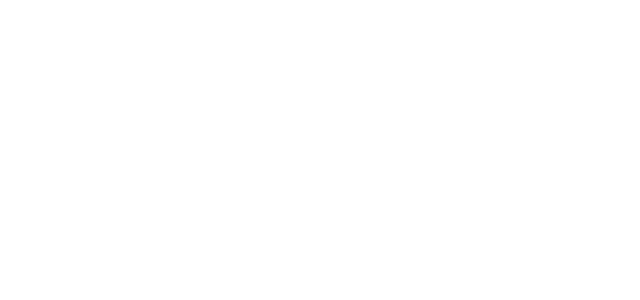
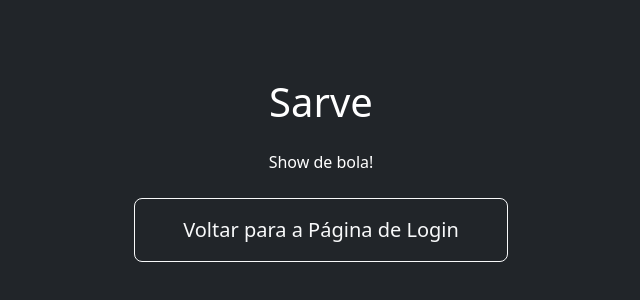
Before and after one commit to lfreires/frontend-eng-software, a React (Vite) app: page /feedback in a window 1280 px wide. Before the commit this address had no page. Shown: the part 230-530 px from the top of the page, without its empty margins (319-959 px from the left). Built offline with nearby package versions, Linux system fonts and the light colour scheme.

Commit message:
componente de feedback e gerenciamento de mentoria

```diff
--- a/src/App.jsx
+++ b/src/App.jsx
@@ -10,6 +10,8 @@
 import Login from './components/Login';
 import LoginPage from './components/LoginPage';
 import ScheduleMentoring from './components/ScheduleMentoring';
+import Feedback from './components/Feedback';
+import MentoringManagement from './components/MentoringManagement';
 import ProtectedRoute from './components/ProtectedRoute';
 import { AuthProvider } from './AuthContext';
 import Unauthorized from './components/Unauthorized';
@@ -28,6 +30,8 @@
           <Route path='/login' element={<Login />} />
           <Route path='/login-page' element={<LoginPage />} />
           <Route path="/unauthorized" element={<Unauthorized />} />
+          <Route path="/mentoring-management" element={<MentoringManagement />} />
+          <Route path="/feedback" element={<Feedback />} />
           <Route
             path='/schedule-mentoring'
             element={
--- /dev/null
+++ b/src/components/Feedback.jsx
@@ -0,0 +1,25 @@
+import React from "react";
+import { Link } from "react-router-dom";
+
+function Feedback() {
+  return (
+    <div
+      className="d-flex flex-column justify-content-center align-items-center bg-dark text-white"
+      style={{ height: "100vh" }}
+    >
+      <h1 className="mb-4" data-aos="fade-down">Sarve</h1>
+      <p className="mb-4 text-center" data-aos="fade-up">
+        Show de bola!
+      </p>
+      <Link
+        to="/login"
+        className="btn btn-outline-light btn-lg px-5 py-3"
+        data-aos="zoom-in"
+      >
+        Voltar para a Página de Login
+      </Link>
+    </div>
+  );
+}
+
+export default Feedback;
--- /dev/null
+++ b/src/components/MentoringManagement.jsx
@@ -0,0 +1,25 @@
+import React from "react";
+import { Link } from "react-router-dom";
+
+function MentoringManagement() {
+  return (
+    <div
+      className="d-flex flex-column justify-content-center align-items-center bg-dark text-white"
+      style={{ height: "100vh" }}
+    >
+      <h1 className="mb-4" data-aos="fade-down">Sarve</h1>
+      <p className="mb-4 text-center" data-aos="fade-up">
+        Ola
+      </p>
+      <Link
+        to="/login"
+        className="btn btn-outline-light btn-lg px-5 py-3"
+        data-aos="zoom-in"
+      >
+        Voltar para a Página de Login
+      </Link>
+    </div>
+  );
+}
+
+export default MentoringManagement;
--- a/src/components/Navbar.jsx
+++ b/src/components/Navbar.jsx
@@ -1,4 +1,5 @@
 import React from "react";
+import { Link } from "react-router-dom";
 
 const Navbar = () => (
   <nav className="navbar navbar-expand-lg navbar-dark bg-dark fixed-top">
@@ -13,10 +14,10 @@
             <a className="nav-link" href="#hero">Início</a>
           </li>
           <li className="nav-item">
-            <a className="nav-link" href="#about">Sobre</a>
+            <Link className="nav-link" to="/mentoring-management">Gerenciar Mentoria</Link>
           </li>
           <li className="nav-item">
-            <a className="nav-link" href="#contact">Contato</a>
+            <Link className="nav-link" to="/feedback">Feedback</Link>
           </li>
         </ul>
       </div>
```
